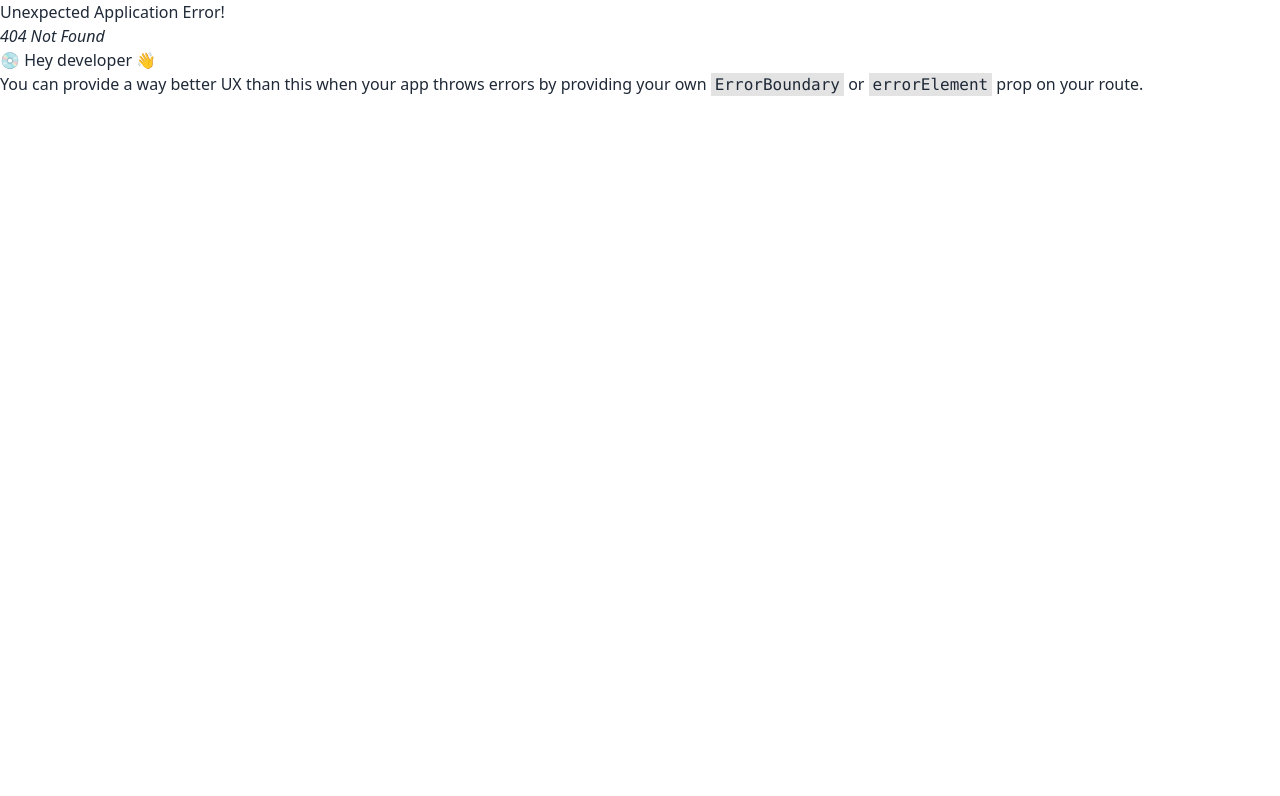
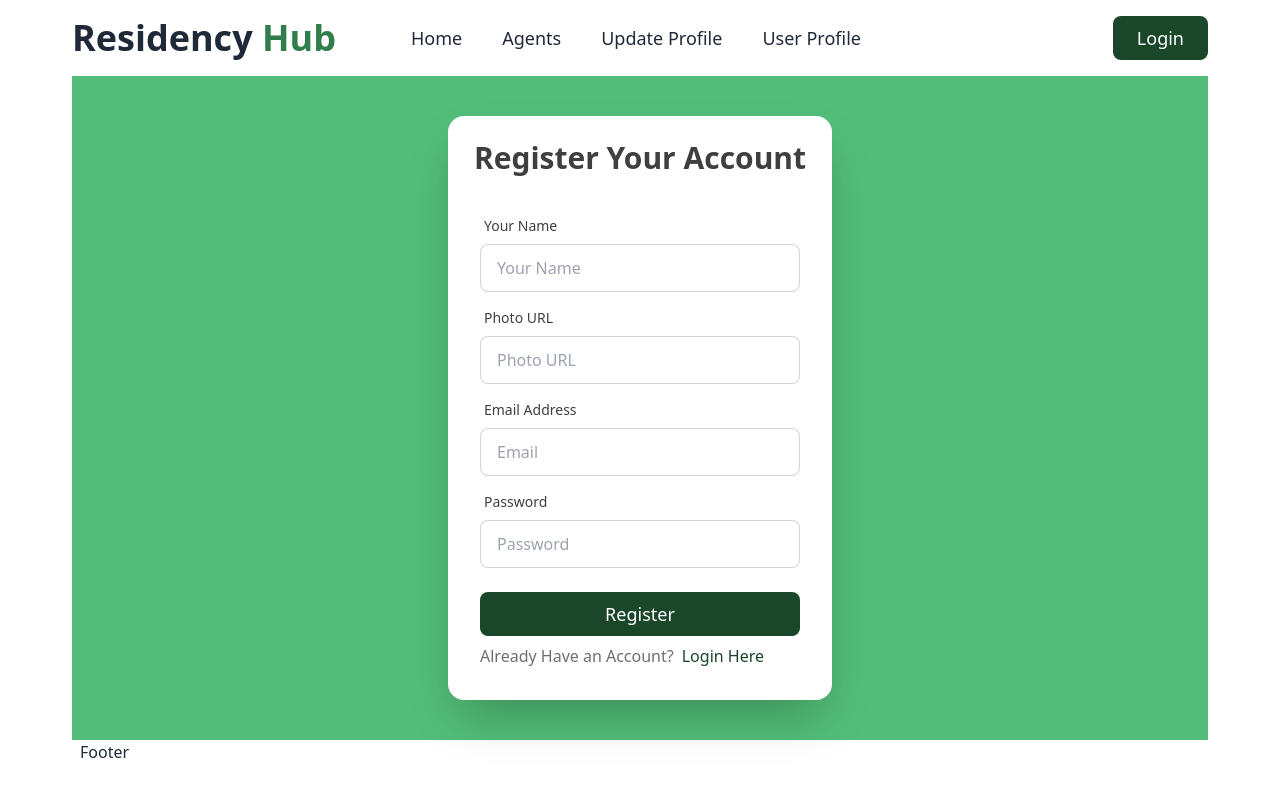
Before and after one commit to alamin-wd/residency-hub, a React (Vite) app: page /register in a window 1280 px wide. Before the commit this address had no page. Shown: the top 796 px of the page. Built offline with nearby package versions, Linux system fonts and the light colour scheme.

Commit message:
Slider Banner Added in the Home Page

```diff
--- a/package.json
+++ b/package.json
@@ -15,6 +15,7 @@
     "match-sorter": "^6.3.4",
     "react": "^18.2.0",
     "react-dom": "^18.2.0",
+    "react-icons": "^5.2.1",
     "react-router-dom": "^6.23.1",
     "sort-by": "^1.2.0"
   },
--- a/src/components/Shared/Navbar/Navbar.jsx
+++ b/src/components/Shared/Navbar/Navbar.jsx
@@ -24,7 +24,7 @@ const Navbar = () => {
 
     return (
 
-        <div className="navbar mb-10">
+        <div className="navbar">
             <div className="navbar-start">
 
                 {/* Dropdown */}
@@ -76,7 +76,7 @@ const Navbar = () => {
                             </Link>
                     } */}
 
-                    <Link>
+                    <Link to="/login">
                         <button className="bg-[#1a472a] hover:bg-[#2f7e4b] text-white text-lg font-medium px-3 py-1 md:px-6 md:py-2 rounded-lg">Login</button>
                     </Link>
 
--- a/src/layouts/Root/Root.jsx
+++ b/src/layouts/Root/Root.jsx
@@ -1,6 +1,7 @@
 import { Outlet } from "react-router-dom";
 // import Header from "../../components/Header/Header";
 import Footer from "../../components/Shared/Footer/Footer";
+import Navbar from "../../components/Shared/Navbar/Navbar";
 
 const Root = () => {
 
@@ -9,6 +10,9 @@ const Root = () => {
         <div>
 
             <div className="max-w-6xl mx-auto font-poppins">
+                <div>
+                    <Navbar></Navbar>
+                </div>
                 <Outlet></Outlet>
             </div>
 
--- a/src/pages/Agents/Agents.jsx
+++ b/src/pages/Agents/Agents.jsx
@@ -1,11 +1,9 @@
-import Navbar from "../../components/Shared/Navbar/Navbar";
 
 const Agents = () => {
 
     return (
 
         <div>
-            <Navbar></Navbar>
             <h2>Meet Our Agents</h2>
         </div>
     );
--- /dev/null
+++ b/src/pages/Banner/Banner.jsx
@@ -0,0 +1,67 @@
+
+const Banner = () => {
+
+    return (
+
+        <div className="carousel w-full">
+
+            <div id="slide1" className="carousel-item relative w-full">
+
+                <img src="https://i.ibb.co/W0TKSC6/slider1.png" className="w-full" />
+
+                <div className="absolute flex justify-between transform -translate-y-1/2 left-5 right-5 top-1/3">
+                    <div className="w-2/3 mx-auto text-center">
+                        <h2 className="text-white text-6xl font-bold">Find Your Dream Home</h2>
+                        <p className="text-white my-4">Search through our extensive listings to find the home that fits your lifestyle and budget. Residency Hub makes home hunting easy and enjoyable.</p>
+                    </div>
+                </div>
+
+                <div className="absolute flex justify-between transform -translate-y-1/2 left-5 right-5 top-1/2">
+                    <a href="#slide4" className="bg-[#1a472a] hover:bg-[#2f7e4b] text-white px-2 rounded-full">❮</a>
+                    <a href="#slide2" className="bg-[#1a472a] hover:bg-[#2f7e4b] text-white px-2 rounded-full">❯</a>
+                </div>
+
+            </div>
+
+            <div id="slide2" className="carousel-item relative w-full">
+
+                <img src="https://i.ibb.co/G7dYZ3X/slider2.png" className="w-full" />
+
+                <div className="absolute flex justify-between transform -translate-y-1/2 left-5 right-5 top-1/3">
+                    <div className="w-2/3 mx-auto text-center">
+                        <h2 className="text-white text-6xl font-bold">Connect with Trusted Agents</h2>
+                        <p className="text-white my-4">Work with experienced real estate professionals to navigate the market. Our trusted agents are here to guide you every step of the way.</p>
+                    </div>
+                </div>
+
+                <div className="absolute flex justify-between transform -translate-y-1/2 left-5 right-5 top-1/2">
+
+                    <a href="#slide1" className="bg-[#1a472a] hover:bg-[#2f7e4b] text-white px-2 rounded-full">❮</a>
+                    <a href="#slide3" className="bg-[#1a472a] hover:bg-[#2f7e4b] text-white px-2 rounded-full">❯</a>
+                </div>
+
+            </div>
+
+            <div id="slide3" className="carousel-item relative w-full">
+
+                <img src="https://i.ibb.co/ZLpRc7k/slider3.png" className="w-full" />
+
+                <div className="absolute flex justify-between transform -translate-y-1/2 left-5 right-5 top-1/3">
+                    <div className="w-2/3 mx-auto text-center">
+                        <h2 className="text-white text-6xl font-bold">Explore Top Neighborhoods</h2>
+                        <p className="text-white my-4">Discover the best neighborhoods for your needs. Get detailed insights and recommendations to choose the perfect location for your new home.</p>
+                    </div>
+                </div>
+
+                <div className="absolute flex justify-between transform -translate-y-1/2 left-5 right-5 top-1/2">
+                    <a href="#slide2" className="bg-[#1a472a] hover:bg-[#2f7e4b] text-white px-2 rounded-full">❮</a>
+                    <a href="#slide4" className="bg-[#1a472a] hover:bg-[#2f7e4b] text-white px-2 rounded-full">❯</a>
+                </div>
+
+            </div>
+
+        </div>
+    );
+};
+
+export default Banner;
--- a/src/pages/Home/Home.jsx
+++ b/src/pages/Home/Home.jsx
@@ -1,12 +1,13 @@
+import Banner from "../Banner/Banner";
 
-import Navbar from "../../components/Shared/Navbar/Navbar";
 
 const Home = () => {
 
     return (
 
         <div>
-            <Navbar></Navbar>
+            <Banner></Banner>
+
         </div>
     );
 };
--- /dev/null
+++ b/src/pages/Login/Login.jsx
@@ -0,0 +1,73 @@
+import { FaGithub, FaGoogle } from "react-icons/fa";
+import { Link } from "react-router-dom";
+
+const Login = () => {
+
+    return (
+
+        <div className="max-w-full bg-[#52bd78] mx-2">
+
+            <div className="hero px-4 md:px-0 py-5 md:py-10">
+
+                <div className="card shrink-0 w-full max-w-sm shadow-2xl bg-white">
+                    <h3 className="text-[#403F3F] text-3xl font-semibold mx-auto pt-6">Login Your Account</h3>
+
+                    <form
+                        className="card-body">
+
+                        <div className="form-control">
+
+                            <label className="label">
+                                <span className="label-text text-[#403F3F] font-medium">Email Address</span>
+                            </label>
+                            <input type="email" name="email" placeholder="Email" className="input input-bordered" required />
+
+                        </div>
+
+                        <div className="form-control">
+
+                            <label className="label">
+                                <span className="label-text text-[#403F3F] font-medium">Password</span>
+                            </label>
+                            <input type="password" name="password" placeholder="Password" className="input input-bordered" required />
+
+                        </div>
+
+                        <div className="form-control mt-4">
+
+                            <button className="bg-[#1a472a] hover:bg-[#2f7e4b] text-white text-lg font-medium py-3 rounded-lg">Login</button>
+
+                            <span className="mx-auto my-2">
+                                <h2 className="text-xl italic font-semibold">OR</h2>
+                            </span>
+
+                            <div className="space-y-3">
+
+                                <button className="btn btn-outline w-full hover:bg-[#4267B2] text-[#4267B2]">
+                                    <FaGoogle />
+                                    Continue With Google
+                                </button>
+
+                                <button className="btn btn-outline w-full">
+                                    <FaGithub />
+                                    Continue With Github
+                                </button>
+
+                            </div>
+
+                            <p className="mt-2 text-[#706F6F] ">Do not Have an Account?
+                                <Link className="ms-2 text-[#1a472a] font-medium hover:text-[#2f7e4b] hover:underline" to={"/register"}>Register Now</Link>
+                            </p>
+                        </div>
+
+                    </form>
+
+                </div>
+
+            </div>
+
+        </div>
+    );
+};
+
+export default Login;
--- /dev/null
+++ b/src/pages/Register/Register.jsx
@@ -0,0 +1,71 @@
+import { Link } from "react-router-dom";
+
+const Register = () => {
+
+    return (
+
+        <div className="max-w-full mx-2 bg-[#52bd78]">
+
+            <div className="hero px-4 md:px-0 py-5 md:py-10">
+
+                <div className="card shrink-0 w-full max-w-sm shadow-2xl bg-base-100">
+                    <h3 className="text-[#403F3F] text-3xl font-semibold mx-auto pt-6">Register Your Account</h3>
+
+                    <form
+                        className="card-body">
+
+                        <div className="form-control">
+
+                            <label className="label">
+                                <span className="label-text text-[#403F3F] font-medium">Your Name</span>
+                            </label>
+                            <input type="text" name="name" placeholder="Your Name" className="input input-bordered" required />
+
+                        </div>
+
+                        <div className="form-control">
+
+                            <label className="label">
+                                <span className="label-text text-[#403F3F] font-medium">Photo URL</span>
+                            </label>
+                            <input type="link" name="photo" placeholder="Photo URL" className="input input-bordered" />
+
+                        </div>
+
+                        <div className="form-control">
+
+                            <label className="label">
+                                <span className="label-text text-[#403F3F] font-medium">Email Address</span>
+                            </label>
+                            <input type="email" name="email" placeholder="Email" className="input input-bordered" required />
+
+                        </div>
+
+                        <div className="form-control">
+
+                            <label className="label">
+                                <span className="label-text text-[#403F3F] font-medium">Password</span>
+                            </label>
+                            <input type="password" name="password" placeholder="Password" className="input input-bordered" required />
+
+                        </div>
+
+                        <div className="form-control mt-4">
+                            <button className="bg-[#1a472a] hover:bg-[#2f7e4b] text-white text-lg font-medium py-2 rounded-lg">Register</button>
+
+                            <p className="mt-2 text-[#706F6F] ">Already Have an Account?
+                                <Link className="ms-2 text-[#1a472a] font-medium hover:text-[#2f7e4b] hover:underline" to={"/login"}>Login Here</Link>
+                            </p>
+                        </div>
+
+                    </form>
+
+                </div>
+
+            </div>
+
+        </div>
+    );
+};
+
+export default Register;
--- a/src/pages/UpdateProfile/UpdateProfile.jsx
+++ b/src/pages/UpdateProfile/UpdateProfile.jsx
@@ -1,11 +1,10 @@
-import Navbar from "../../components/Shared/Navbar/Navbar";
 
 const UpdateProfile = () => {
 
     return (
 
         <div>
-            <Navbar></Navbar>
+
         </div>
     );
 };
--- a/src/pages/UserProfile/UserProfile.jsx
+++ b/src/pages/UserProfile/UserProfile.jsx
@@ -1,11 +1,10 @@
-import Navbar from "../../components/Shared/Navbar/Navbar";
 
 const UserProfile = () => {
 
     return (
 
         <div>
-            <Navbar></Navbar>
+
 
         </div>
     );
```
Also changed, not shown: src/routes/Routers.jsx (+16 -4 lines), 1 other file (tests, documents, lock files or other folders).
